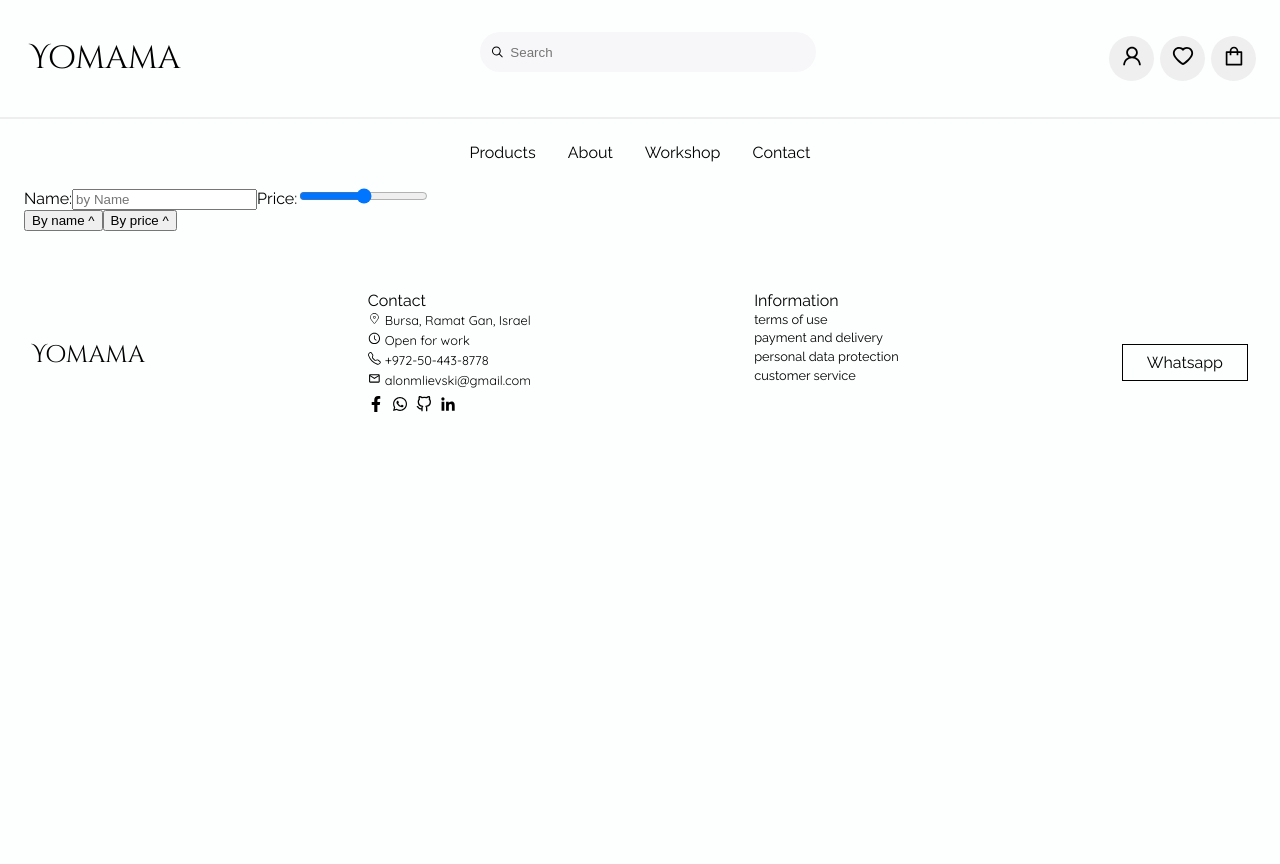
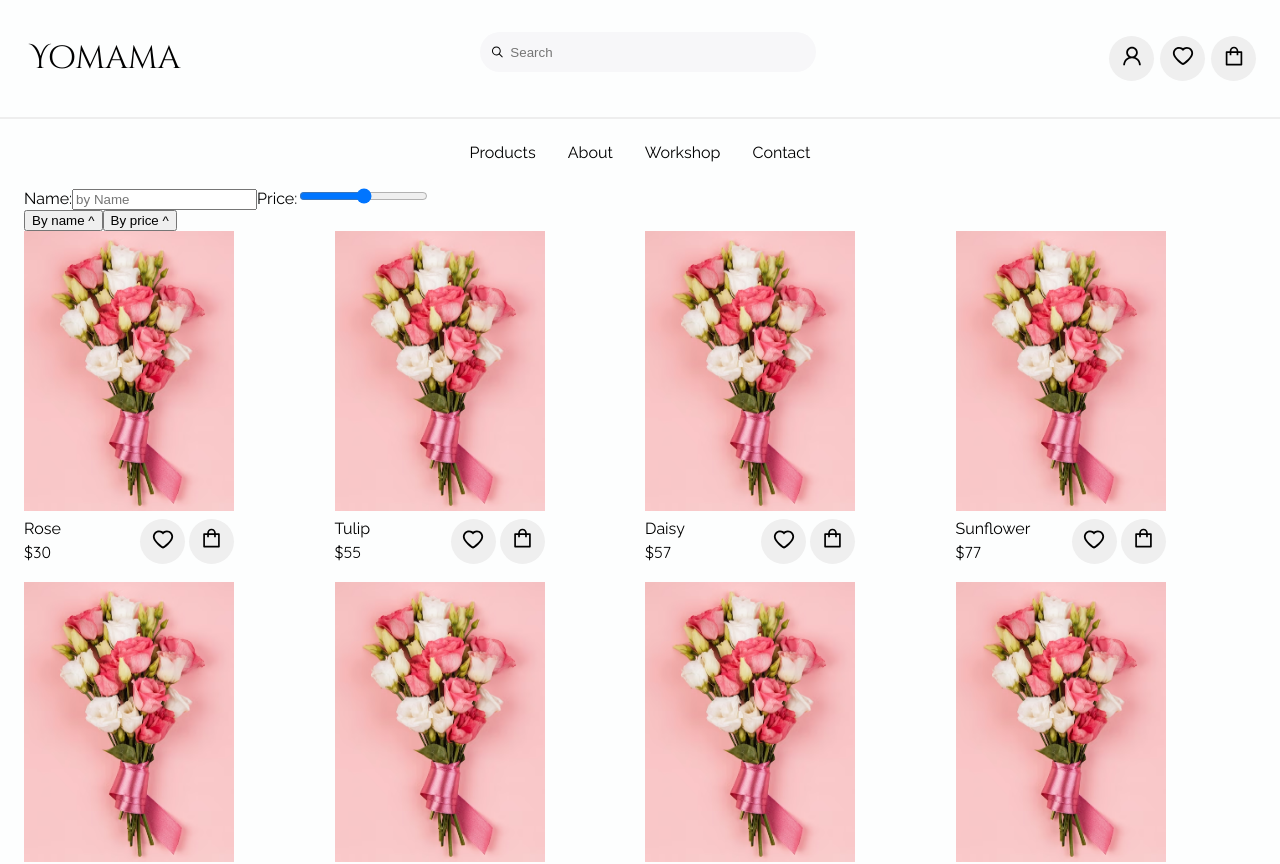
Before and after one commit to SuperDuperAlon/yomama, a Next.js app: page /catalogue in a window 1280 px wide. Shown: the top 864 px of the page. Before the commit the page ends 800 px from the top, so only its background shows below. Built offline with nearby package versions, Linux system fonts and the light colour scheme; no server answers.

Commit message:
card component editing

```diff
--- a/src/components/CatalogueList.tsx
+++ b/src/components/CatalogueList.tsx
@@ -1,6 +1,4 @@
-import React, { useEffect, useRef, useState } from 'react'
 import CardFlower from './CardFlower'
-import { appService } from '@/storage/appwrite';
 
 interface FlowerProps {
     flowers: Flower[];
@@ -13,8 +11,8 @@ const CatalogueList = ({flowers}: FlowerProps) => {
             <div className="flower-list">
                 {flowers.map((flower, idx) => {
                     return (
-                        <div className='card-list' key={idx}>
-                            {/* <CardFlower flower={flower} /> */}
+                        <div className='catalogue__card-list' key={idx}>
+                            <CardFlower flower={flower} />
                         </div>
                     )
                 })}
--- /dev/null
+++ b/src/styles/components/_card-cmp.scss
@@ -0,0 +1,32 @@
+.main-slider__card {
+    display: flex;
+    flex-direction: column;
+    gap: 0.5rem;
+
+    >img {
+        height: 280px;
+        width: 210px;
+    }
+
+    :last-child {
+        display: flex;
+        flex-direction: row;
+        justify-content: space-between;
+        padding-bottom: 0.25rem;
+
+        >:first-child {
+            display: flex;
+            flex-direction: column;
+        }
+
+        >:last-child {
+            display: flex;
+            align-items: center;
+        }
+
+
+        >* {
+            gap: 0.25rem;
+        }
+    }
+}
--- a/src/styles/components/_card-list.scss
+++ b/src/styles/components/_card-list.scss
@@ -1,4 +1,4 @@
-.card-list {
+.catalogue__card-list {
     display: flex;
     flex-direction: row;
     width: fit-content;
--- a/src/styles/components/_main-hero.scss
+++ b/src/styles/components/_main-hero.scss
@@ -74,38 +74,7 @@
     flex-direction: row;
     gap: 60px;
 
-    .main-slider__card {
-        display: flex;
-        flex-direction: column;
-        gap: 0.5rem;
 
-        >img {
-            height: 280px;
-            width: 210px;
-        }
-
-        :last-child {
-            display: flex;
-            flex-direction: row;
-            justify-content: space-between;
-            padding-bottom: 0.25rem;
-
-            >:first-child {
-                display: flex;
-                flex-direction: column;
-            }
-
-            >:last-child {
-                display: flex;
-                align-items: center;
-            }
-
-
-            >* {
-                gap: 0.25rem;
-            }
-        }
-    }
 }
 
 @media (max-width: 687px) {
--- a/src/styles/globals.scss
+++ b/src/styles/globals.scss
@@ -16,6 +16,7 @@
 @import '@/styles/components/admin-page.scss';
 @import '@/styles/components/main-hero.scss';
 @import '@/styles/components/card-list.scss';
+@import '@/styles/components/card-cmp.scss';
 
 /* Views */
 @import '@/styles/views/catalogue.scss';
```
